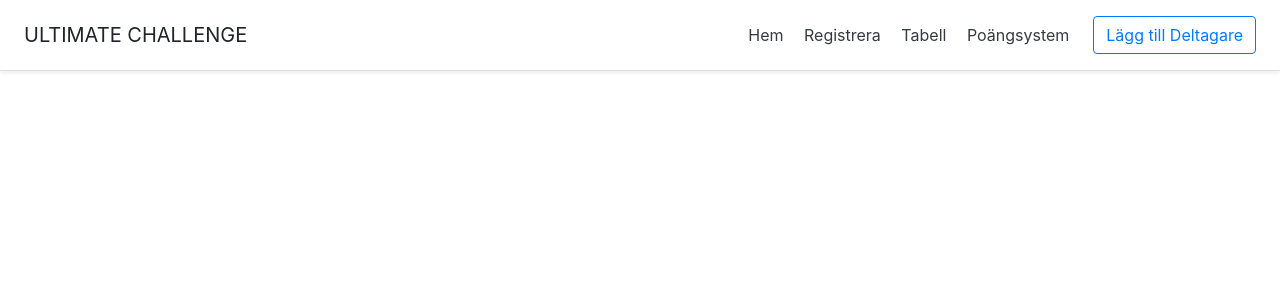
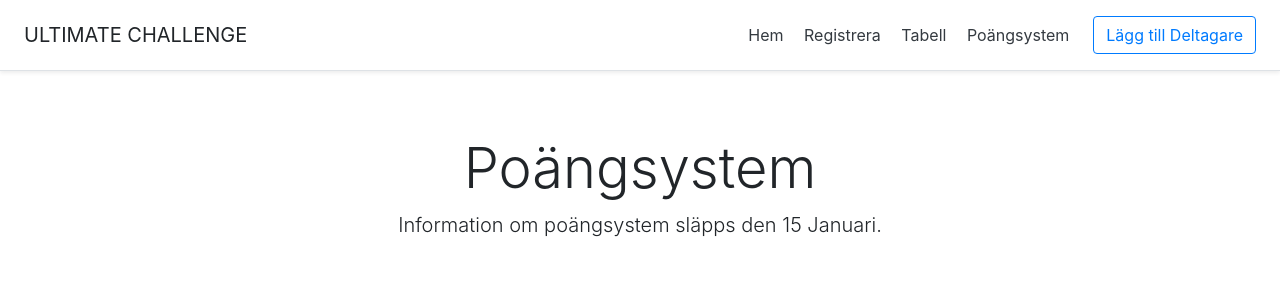
Before and after one commit to mandgie/ultimate-challenge, a Flask app: page /stats in a window 1280 px wide. Shown: the top 300 px of the page. Run offline with Flask 2, Linux system fonts and the light colour scheme; some libraries are stand-ins or nearby versions.

Commit message:
Added info page

```diff
--- a/src/templates/stats.html
+++ b/src/templates/stats.html
@@ -1,10 +1,9 @@
 {% extends "template.html" %}
 {% block content %}
 <div class="container">
-<ul>
-{% for item in doc_list %}
-        <li>{{ item }}</li>
-    {% endfor %}
-</ul>
+<div class="pricing-header px-3 py-3 pt-md-5 pb-md-4 mx-auto text-center">
+  <h1 class="display-4">Poängsystem</h1>
+  <p class="lead">Information om poängsystem släpps den 15 Januari.</p>
+</div>
 </div>
 {% endblock %}
```
